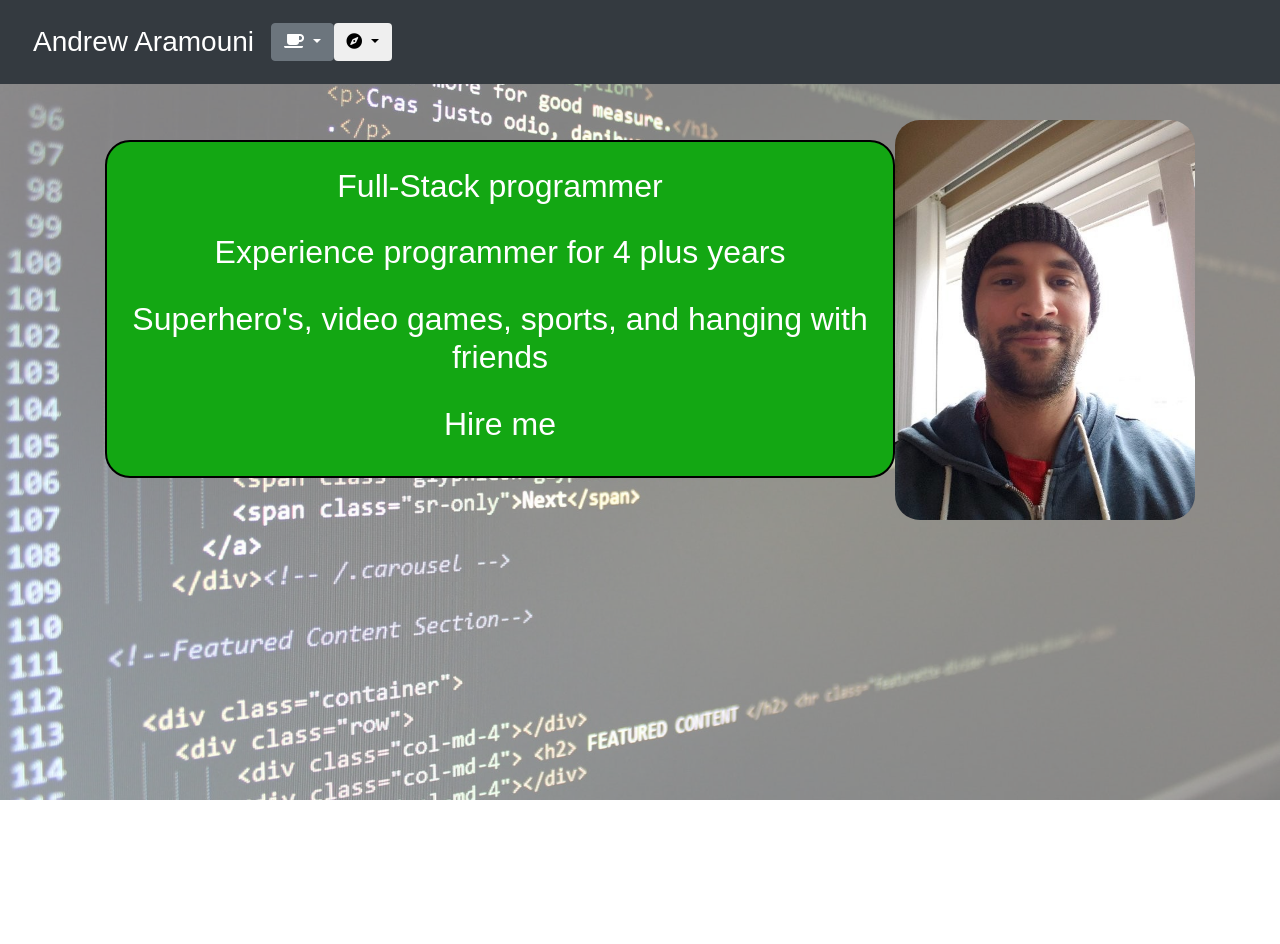
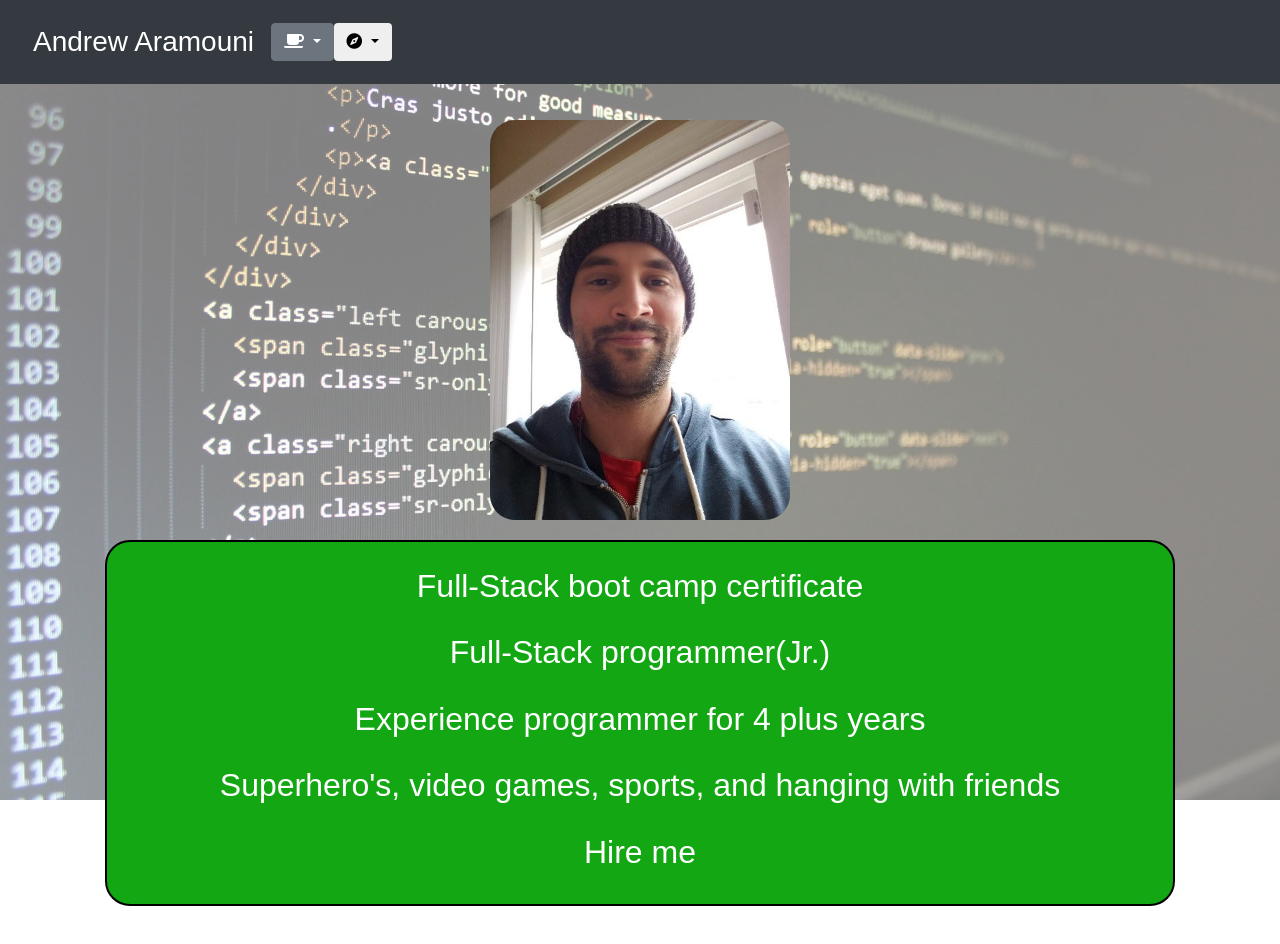
Before and after one commit to ShampooPencil/hwportfolio, a plain HTML site: page AAprofile.html in a window 1280 px wide. Shown: the top 944 px of the page. Drawn offline with nearby package versions, Linux system fonts and the light colour scheme; files that its build step writes are made by us from their sources; files whose address does not match are found by name; a web font is replaced by a local one.

Commit message:
added stuff

```diff
--- a/AAprofile.html
+++ b/AAprofile.html
@@ -152,16 +152,21 @@
 
 
             <br/>
-                <img class="float-right" src="./images/goodPicForResume.png" alt="Andrew A. Aramouni" width="300" height="400"
+            <div class="text-center">
+
+                <img class="text-align" src="./images/goodPicForResume.png" alt="Andrew A. Aramouni" width="300" height="400"
                 onmouseover="this.src='./images/funnyMonkeyPic.jpg'"
                 onmouseout="this.src='./images/goodPicForResume.png'" style="border-radius: 25px;">
+
+            </div>
 
                 <div class="card-body">
 
                     <div class="card aboutMe">
 
 
-                            <h2 style="text-align:center; padding: 10px">Full-Stack programmer</h2>
+                            <h2 style="text-align:center; padding: 10px">Full-Stack boot camp certificate</h2>
+                            <h2 style="text-align:center; padding: 10px">Full-Stack programmer(Jr.)</h2>
                             <h2 style="text-align:center; padding: 10px">Experience programmer for 4 plus years</h2>
                             <h2 style="text-align:center; padding: 10px">Superhero's, video games, sports, and hanging with friends</h2>
                             <h2 style="text-align:center; padding: 10px">Hire me</h2>
@@ -273,7 +278,7 @@
             </div>
         </div>
         </div>
-    </div>
+    <!-- </div> -->
             <br/>
 
 
```
